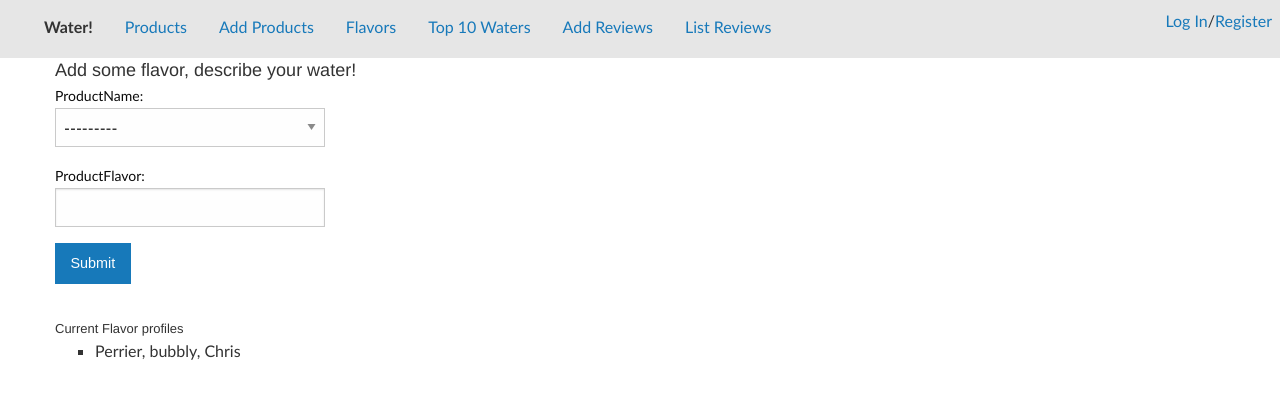
After one commit to TopherK/Water, a Django app: page /flavors in a window 1280 px wide. The commit adds this page. Shown: the top 399 px of the page. Run offline with Django 3.2, Linux system fonts and the light colour scheme; data comes from the database, SQL or seed files in the repository; both versions use the stored data as it was after the commit; some libraries are stand-ins or nearby versions.

Commit message:
Initial Flavors (meta-data) functionality added

```diff
--- a/Assignment_4/AddWater/forms.py
+++ b/Assignment_4/AddWater/forms.py
@@ -1,6 +1,6 @@
 from django.forms import ModelForm
 from django import forms
-from AddWater.models import Products, Reviews
+from AddWater.models import Products, Reviews, Flavors
 from django.contrib.auth.forms import UserCreationForm, AuthenticationForm
 from django.contrib.auth.models import User
 
@@ -17,6 +17,11 @@ class ReviewForm(ModelForm):
         fields = '__all__'
         exclude = ('username',)
 
+class FlavorsForm(ModelForm):
+    class Meta:
+        model = Flavors
+        fields = '__all__'
+        exclude = ('username','ProductFlavorCount',)
 
 #from lecture example
 class registration_form(UserCreationForm):
--- a/Assignment_4/AddWater/models.py
+++ b/Assignment_4/AddWater/models.py
@@ -35,3 +35,8 @@ class Reviews(models.Model):
         RevText = self.ReviewText
         RevStr = "Product Name: " + prodName + " Review Score: " + RevScore +  "  Content: " + RevText
         return RevStr
+
+class Flavors(models.Model):
+    ProductName = models.ForeignKey(Products)
+    ProductFlavor = models.CharField(max_length=15)
+    username = models.ForeignKey(User)
--- a/Assignment_4/AddWater/templates/base.html
+++ b/Assignment_4/AddWater/templates/base.html
@@ -12,6 +12,7 @@
       <li class="menu-text">Water!</li>
      <li><a href="/">Products</a></li>
       <li><a href="/addproduct">Add Products</a></li>
+      <li><a href="/flavors">Flavors</a></li>
       <li><a href="/top10">Top 10 Waters</a></li>
       <li><a href="/addReview">Add Reviews</a></li>
       <li><a href="/displayreviews">List Reviews</a></li>
--- /dev/null
+++ b/Assignment_4/AddWater/templates/flavors.html
@@ -0,0 +1,44 @@
+{% extends "default.html" %}
+{% load static %}
+
+{% block title %}
+{{ title }}
+{% endblock %}
+
+
+
+{% block content %}
+<div class="row">
+  <div class="large-12 columns">
+    <h1>Add some flavor, describe your water!</h1>
+    <!-- <p>{{ submit }}</p> -->
+  </div>
+</div>
+<div class="row">
+  <div class="large-12 columns">
+    <form action="" method="post">
+      {% csrf_token %}
+      <div class="row">
+        <div class="large-3 columns">
+          {{ form }}
+          </div>
+      </div>
+      <div class="row">
+        <div class="large-9 columns">
+          <input type="submit" value="Submit" class="button">
+        </div>
+      </div>
+    </form>
+  </div>
+  <div class="large-12 columns">
+    <h2>Current Flavor profiles</h2>
+    <ul>
+    {% for element in content %}
+    <li>{{ element.ProductName }}, {{ element.ProductFlavor }}, {{ element.username }}</li>
+
+    {% endfor %}
+    </ul>
+
+  </div>
+</div>
+{% endblock %}
--- a/Assignment_4/AddWater/urls.py
+++ b/Assignment_4/AddWater/urls.py
@@ -10,6 +10,7 @@ urlpatterns = [
     url(r'^addReview$', views.addReview, name='addReview'),
     url(r'^register$',views.register, name='register'),
     url(r'^displayreviews$',views.displayreviews, name='displayreviews'),
+    url(r'^flavors$',views.addflavor, name='addflavor'),
 
 
 
--- a/Assignment_4/AddWater/views.py
+++ b/Assignment_4/AddWater/views.py
@@ -4,6 +4,7 @@ from django.contrib.auth import authenticate
 from django.contrib.auth.decorators import login_required
 from .models import *
 from .forms import *
+from django.db.models import Count
 
 
 # Create your views here.
@@ -107,8 +108,8 @@ def addReview(request):
         }
     return render(request, 'addReview.html', context)
 
+
 #from lecture example.
-
 def displayreviews(request):
     reviews = Reviews.objects.order_by('-ReviewDate')
 
@@ -136,3 +137,27 @@ def register(request):
         'form':form
     }
     return render(request, 'register.html', context)
+
+
+def addflavor(request):
+    if request.method == 'POST':
+        form = FlavorsForm(request.POST)
+        if form.is_valid():
+            flavor = form.save(commit=False)
+            flavor.username = request.user
+            flavor.save()
+
+
+        form.save()
+    else:
+        form = FlavorsForm()
+
+    flavors = Flavors.objects.all()
+
+
+    context = {
+        'title':"Home",
+        'content': flavors,
+        'form':form,
+        }
+    return render(request, 'flavors.html', context)
```
Also changed, not shown: Assignment_4/AddWater/migrations/0002_flavors.py (added), Assignment_4/AddWater/migrations/0003_auto_20170504_0002.py (added), Assignment_4/AddWater/migrations/0004_auto_20170504_0006.py (added), Assignment_4/db.sqlite3.
